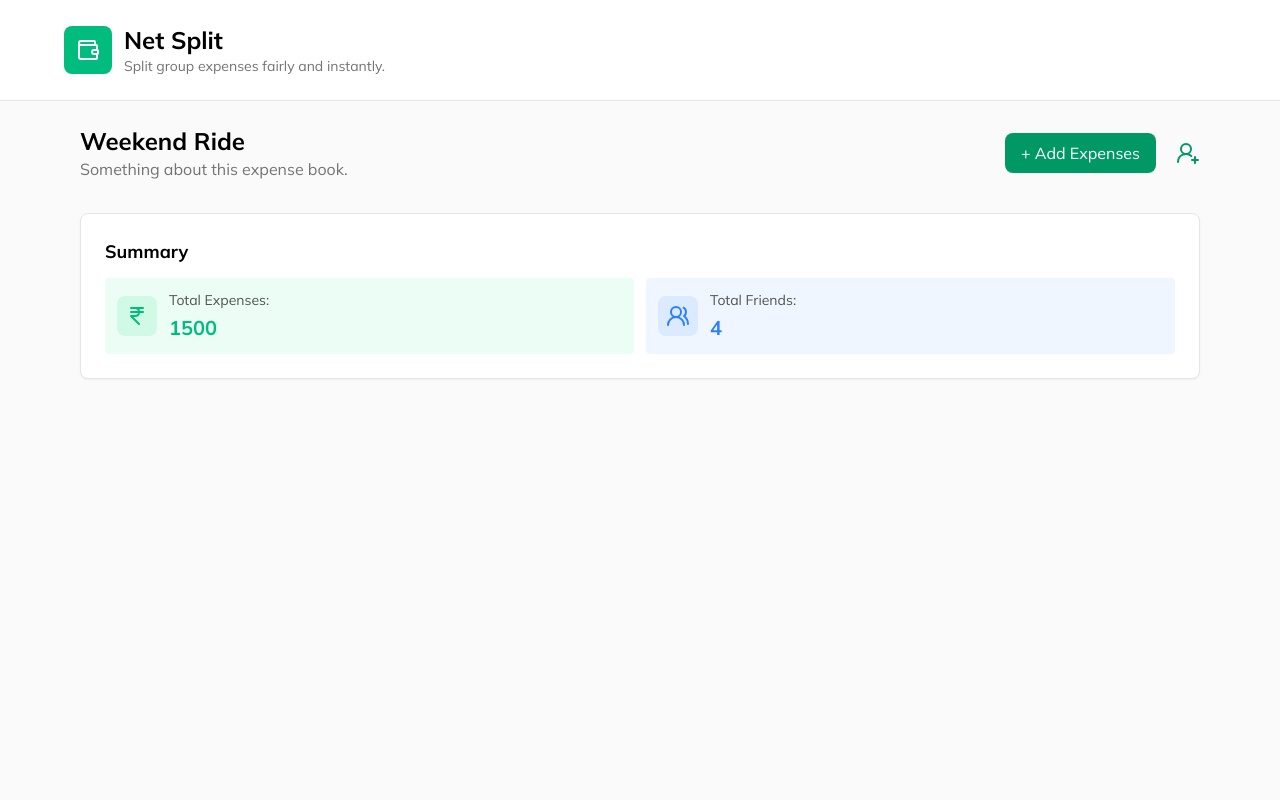
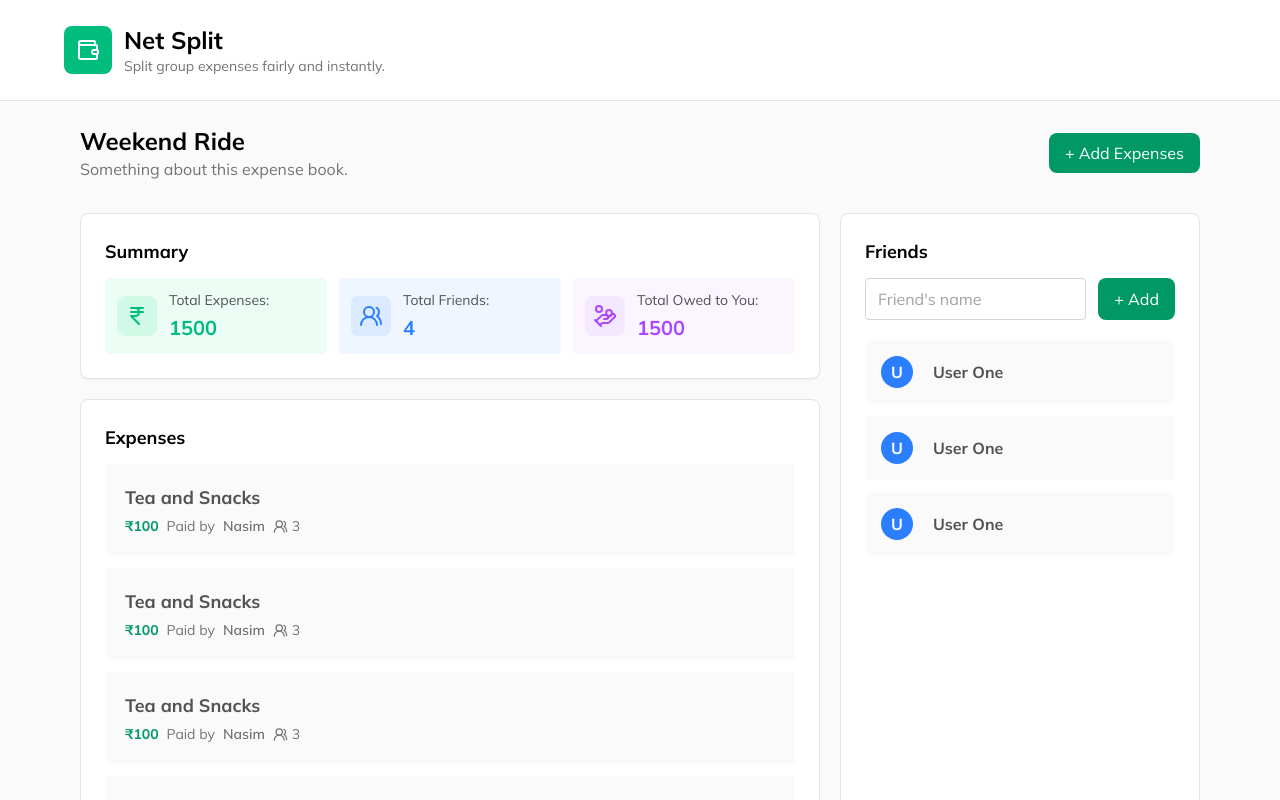
Before and after one commit to nasimkuniyil/net-split, a React (Vite) app: page /books/123 in a window 1280 px wide. Shown: the top 800 px of the page. Built offline with nearby package versions, Linux system fonts and the light colour scheme.

Commit message:
feat: enhance BookDetails page

```diff
--- a/src/pages/BookDetails.tsx
+++ b/src/pages/BookDetails.tsx
@@ -1,10 +1,12 @@
-import {  PenLine, UserRoundPlus } from "lucide-react";
+import { PenLine } from "lucide-react";
 import Button from "../components/Button";
 import Modal from "../components/Modal";
 import { useState } from "react";
 import AddExpense from "../components/AddExpense";
 import Tile from "../components/Tile";
 import StatCard from "../components/StatCard";
+import ExpenseList from "../components/ExpenseList";
+import FriendsList from "../components/FriendsList";
 
 export default function BookDetails() {
     const [isOpen, setIsOpen] = useState<boolean>(false);
@@ -16,8 +18,7 @@ export default function BookDetails() {
             <Modal title={"Add Expense"} isOpen={isOpen} closeModal={() => setIsOpen(false)}>
                 <AddExpense />
             </Modal>
-            <div>
-                <section className="flex gap-5 flex-col sm:flex-row justify-between mb-8">
+            <div className="flex gap-5 flex-col sm:flex-row justify-between sm:items-center mb-8">
                 <div className="group cursor-pointer">
                     <div className="flex gap-3 items-end ">
                         <h2 className="text-2xl font-bold">Weekend Ride</h2>
@@ -25,20 +26,48 @@ export default function BookDetails() {
                     </div>
                     <p className="text-neutral-500">Something about this expense book.</p>
                 </div>
-                    <div className="flex items-center gap-5 w-full sm:w-fit">
+                <div className="w-full sm:w-fit">
                     <Button handleClick={() => setIsOpen(true)} fullWidth>+ Add Expenses</Button>
-                        <Button outline><UserRoundPlus /></Button>
                 </div>
-                </section>
+            </div>
 
-                <section className="grid">
+            <div className="grid gap-5 md:grid-cols-2 lg:grid-cols-3">
+                <section className="grid lg:col-span-2">
                     <Tile title="Summary">
-                        <div className="grid gap-3 sm:grid-cols-2">
+                        <div className="grid gap-3 lg:grid-cols-3 w-full">
                             <StatCard color="green" amount={1500} />
                             <StatCard color="blue" type="friend" amount={4} />
+                            <StatCard color="purple" type="receivable" amount={1500} />
                         </div>
                     </Tile>
                 </section>
+
+                <section className="grid lg:col-span-1 row-span-2">
+                    <Tile title="Friends">
+                        <div className="flex gap-3 mb-5">
+                            <input type="text" placeholder="Friend's name" className="w-full border border-neutral-300 px-3 py-2 rounded focus:outline-1 focus:outline-emerald-500 placeholder:text-neutral-400" />
+                            <Button>+ Add</Button>
+                        </div>
+                        <div className="flex flex-col gap-3">
+                            <FriendsList />
+                            <FriendsList />
+                            <FriendsList />
+                        </div>
+                    </Tile>
+                </section>
+
+                <section className="grid lg:col-span-2">
+                    <Tile title="Expenses">
+                        <div className="flex flex-col gap-3">
+                            <ExpenseList />
+                            <ExpenseList />
+                            <ExpenseList />
+                            <ExpenseList />
+                        </div>
+                    </Tile>
+                </section>
+
+
             </div>
         </>
     )
```
Lines whose indentation alone changed are shown as unchanged.
